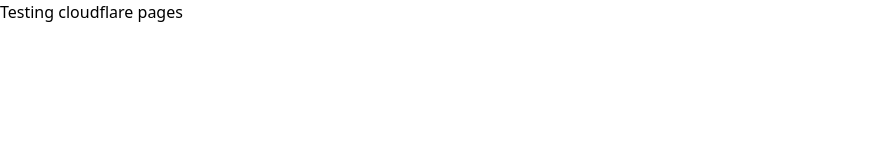
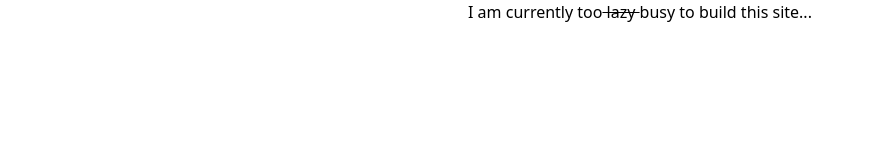
Before and after one commit to shyamsantoki/shyam.pages.dev, a plain HTML site: page index.html in a window 1280 px wide. Shown: the whole page, without its empty margins (0-874 px from the left). Drawn offline with nearby package versions, Linux system fonts and the light colour scheme.

Commit message:
no more testing

```diff
--- a/index.html
+++ b/index.html
@@ -1,12 +1,12 @@
 <html>
 	<head>
 		<title>Shyam Santoki</title>
-        <link rel="stylesheet" href="https://cdnjs.cloudflare.com/ajax/libs/tailwindcss/2.2.17/tailwind.min.css" integrity="sha512-yXagpXH0ulYCN8G/Wl7GK+XIpdnkh5fGHM5rOzG8Kb9Is5Ua8nZWRx5/RaKypcbSHc56mQe0GBG0HQIGTmd8bw==" crossorigin="anonymous" referrerpolicy="no-referrer" />
+		<link rel="stylesheet" href="https://cdnjs.cloudflare.com/ajax/libs/tailwindcss/2.2.17/tailwind.min.css" integrity="sha512-yXagpXH0ulYCN8G/Wl7GK+XIpdnkh5fGHM5rOzG8Kb9Is5Ua8nZWRx5/RaKypcbSHc56mQe0GBG0HQIGTmd8bw==" crossorigin="anonymous" referrerpolicy="no-referrer" />
 	</head>
 	<body>
-		<div>
-			<p>Testing cloudflare pages</p>
-		</div>
+		<h2 style="text-align: center;">
+			I am currently too<span style="text-decoration: line-through;">&nbsp;lazy&nbsp;</span>busy to build this site...
+		</h2>
 		<!-- Cloudflare Web Analytics -->
 		<script defer src='https://static.cloudflareinsights.com/beacon.min.js' data-cf-beacon='{"token": "8e944c627b9746bdb3e641c3cd24efb5"}'></script>
 		<!-- End Cloudflare Web Analytics -->
```
